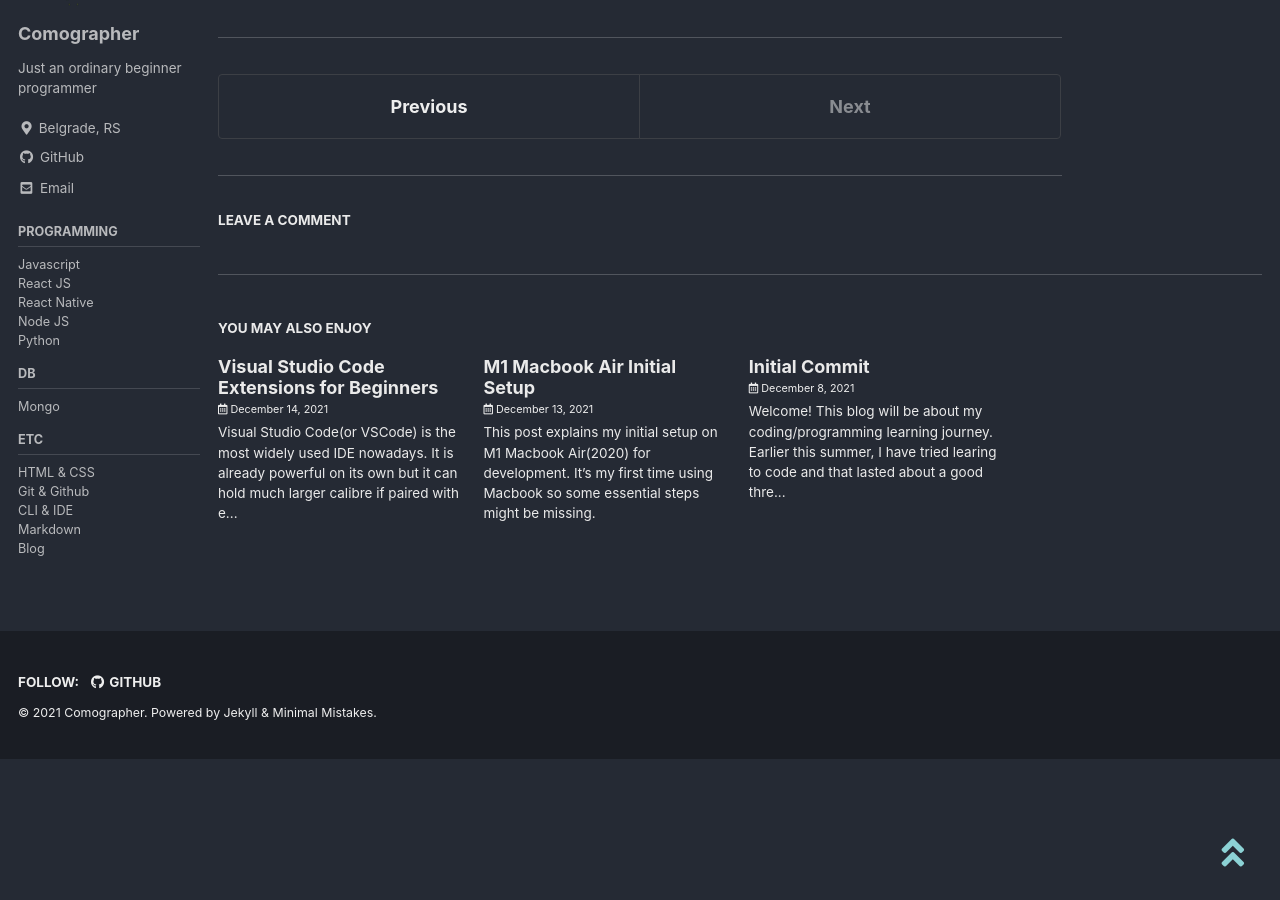
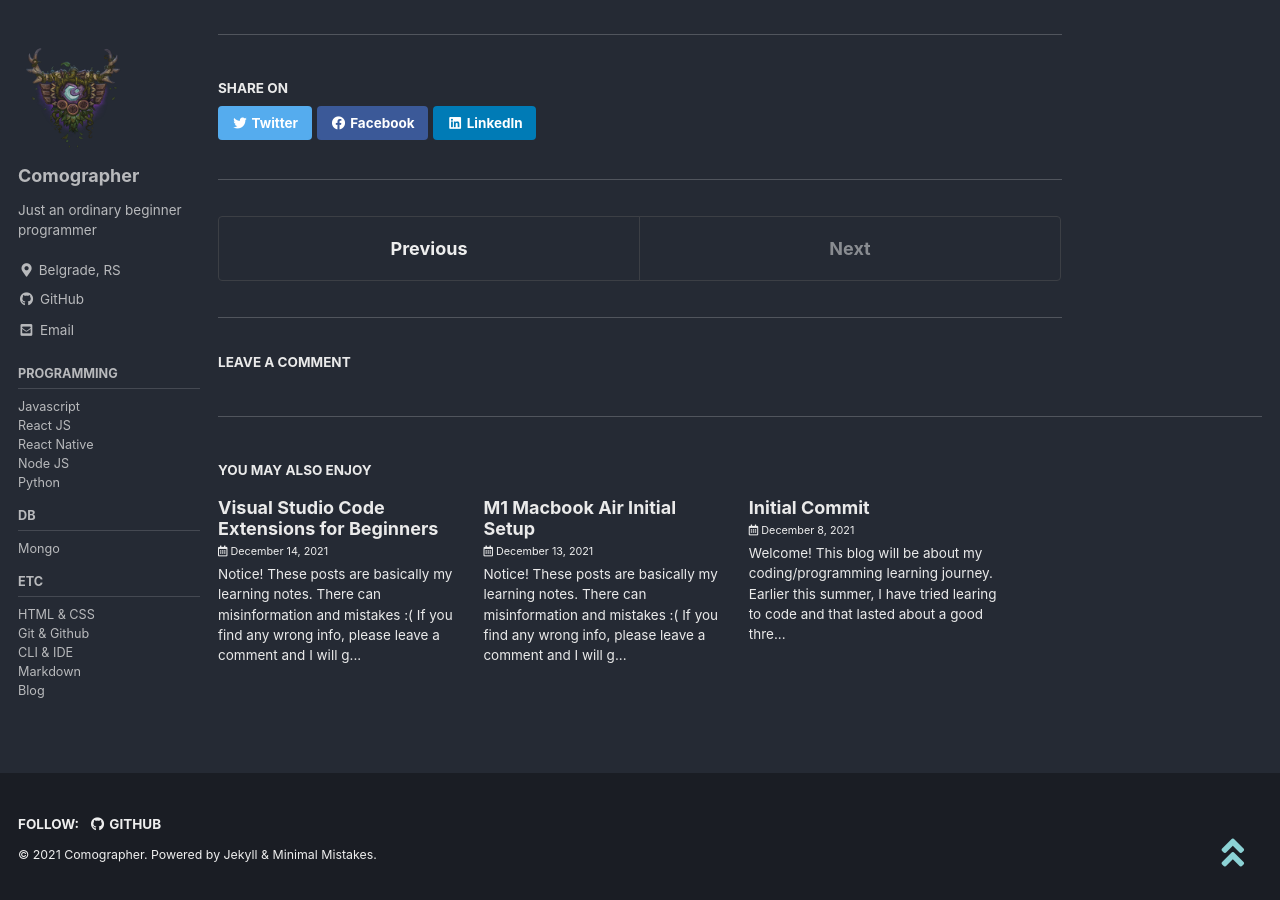
Before and after one commit to comographer/comographer.github.io, a Jekyll site: the page built from _posts/htmlcss/2021-12-15-what makes a website.md, in a window 1280 px wide and 900 px high, scrolled down 1910 px. Built offline with Jekyll 4.4.1, drawn with Linux system fonts in a browser that asks for light colours; cached includes are drawn as plain includes; comment, search, counter and statistics services are not loaded; some of the changed text lies outside the part shown.

Commit message:
Add notice to each posts

````diff
--- a/_posts/cliide/2021-12-13-m1 mac setup.md
+++ b/_posts/cliide/2021-12-13-m1 mac setup.md
@@ -5,6 +5,11 @@ date: 2021-12-13 18:00:00 +0100
 categories: cliide
 tags: M1 Macbook
 ---
+
+**Notice!** _These posts are basically my learning notes._
+There can misinformation and mistakes :(
+If you find any wrong info, please leave a comment and I will get to it asap!
+{: .notice--warning}
 
 > This post explains my initial setup on M1 Macbook Air(2020) for development.
 >
@@ -83,6 +88,7 @@ $ brew install adoptopenjdk14
 # Terminal Setup
 
 Below are the setup needed to make terminal more user friendly and pretty
+
 ## iTerm
 
 ```zsh
@@ -93,7 +99,6 @@ Choose color from https://iterm2colorschemes.com
 Save the color configuration as text with no extension
 Go to iTerm2 > Preferences > Profiles > Colors
 Import Color Presets(mychoice : [`Arthur`](https://raw.githubusercontent.com/mbadolato/iTerm2-Color-Schemes/master/schemes/Arthur.itermcolors))
-
 
 ## Ohmyzsh
 
@@ -148,7 +154,5 @@ $ git config --global user.email "your email"
 $ brew install google-chrome
 ```
 
-
-
 That was my **rough** setup for my first Macbook Air :)
 Next up is some of useful extensions and setting for Visual Studio Code.
--- a/_posts/cliide/2021-12-14-vscode extensions.md
+++ b/_posts/cliide/2021-12-14-vscode extensions.md
@@ -6,29 +6,41 @@ categories: cliide
 tags: vscode
 ---
 
+**Notice!** _These posts are basically my learning notes._
+There can misinformation and mistakes :(
+If you find any wrong info, please leave a comment and I will get to it asap!
+{: .notice--warning}
+
 > Visual Studio Code(or VSCode) is the most widely used IDE nowadays.
 > It is already powerful on its own but it can hold much larger calibre if paired with extensions.
 >
 > Below are some extensions that I found to be useful for beginner like myself.
 
 # Aesthetic
+
 Here are some Themes and Code Formatter extensions to make our VSCode and codes look more pleasing to the eye.
 
 ## Community Material Theme
+
 ![Community Material Theme](/assets/images/community-material-theme.png)
 Material Theme gives the VSCode a wide range of color options.
 There are some variations and my preffered choice is **Community Material Theme Palenight High Contrast.**
 
 ## Material Icon Theme
+
 ![Material Icon Theme](/assets/images/material-icon-theme.png)
 Material Icon Theme changes the icons on sidebar according to their programming language.
 
 ## Prettier
+
 ![Prettier](/assets/images/prettier.png)
 Prettier helps you format codes upon saving.
 Saves a lot of time that you might spend making the code look pretty.
 
+**Don't for get to enable `Format On Save` from VSCode Settings.**
+
 ## Bracket Pair Colorizer
+
 ![Bracket Pair Colorizer](/assets/images/bracket-pair-colorizer.png)
 This extension colors matching brackets to help you find you way through your code.
 However, since similar function can be done via settings.json, I didn't install it.
@@ -37,17 +49,21 @@ What I did instead is to add below in settings.json
 ```json
 "editor.bracketPairColorization.enabled": true
 ```
+
 <br>
 
 # Files
+
 Personally, I found it much more convenient to create new files,
 rename, move, duplicate and more all on keyboard.
 These extensions help you achieve that.
 
 ## advanced-new-file
+
 ![advanced-new-file](/assets/images/advanced-new-file.png)
 
 ## File Utils
+
 ![File Utils](/assets/images/file-utils.png)
 
 <br>
@@ -55,14 +71,17 @@ These extensions help you achieve that.
 # etc
 
 ## GitLens
+
 ![Git Lens](/assets/images/gitlens.png)
 GitLens enables you to see who and when certain changes or commits have been made.
 
 ## Live Server
+
 ![Live Server](/assets/images/live-server.png)
-With Live Server, you can see the result of your HTML & CSS code in real time without having to ```$ npm start``` everytime.
+With Live Server, you can see the result of your HTML & CSS code in real time without having to `$ npm start` everytime.
 
 ## Auto Rename Tag
+
 ![Auto Rename Tag](/assets/images/auto-rename-tag.png)
 This beauty auto renames your closing tag when you change the opening tag.
 Saves a ton of time.
--- a/_posts/htmlcss/2021-12-15-what makes a website.md
+++ b/_posts/htmlcss/2021-12-15-what makes a website.md
@@ -6,10 +6,16 @@ categories: htmlcss
 tags: htmlcss
 ---
 
+**Notice!** _These posts are basically my learning notes._
+There can misinformation and mistakes :(
+If you find any wrong info, please leave a comment and I will get to it asap!
+{: .notice--warning}
+
 A website is just a bunch of **TEXT**.
 Browser are designed to understand those texts and show us all the text, images, and interactivities.
 
 Usually, websites are made of 2 or 3 languages.
+
 > HTML, CSS and Javascript.
 
 If we compare a website to human body, **HTML** is the bone,
@@ -30,12 +36,14 @@ It basically puts make up on HTML, in other words, design.
 HTML on its own is very ugly since it is only black texts on white background.
 
 What HTML is telling the browser is simply:
+
 > "Okay, this is an image."
 > "And this is a paragraph."
 
 This is basically it.
 
 If we use CSS, it will tell the browser:
+
 > "That image should be in the center and size is 25px 100px."
 > "Paragraph should have background color of green."
 
@@ -46,6 +54,6 @@ Without HTML, CSS has nothing to design and without CSS, HTML will look very ugl
 Javascript makes the website smart.
 It gives interactivity to the website, the ability to do complex things, etc.
 
-Among these three languages, Javascript is the only *Programming Language*.
+Among these three languages, Javascript is the only _Programming Language_.
 
-*Reference : [NOMAD CODERS](https://nomadcoders.co)*
+_Reference : [NOMAD CODERS](https://nomadcoders.co)_
````
Also changed, not shown: other parts of _posts/cliide/2021-12-13-m1 mac setup.md (+1 -0 lines).
